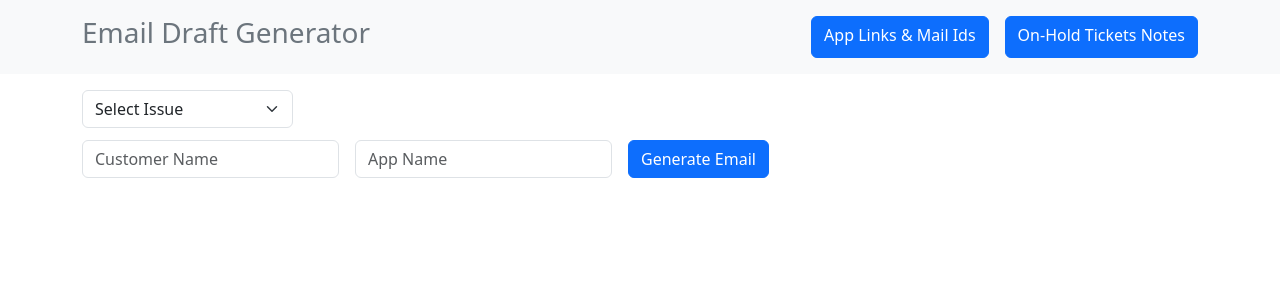
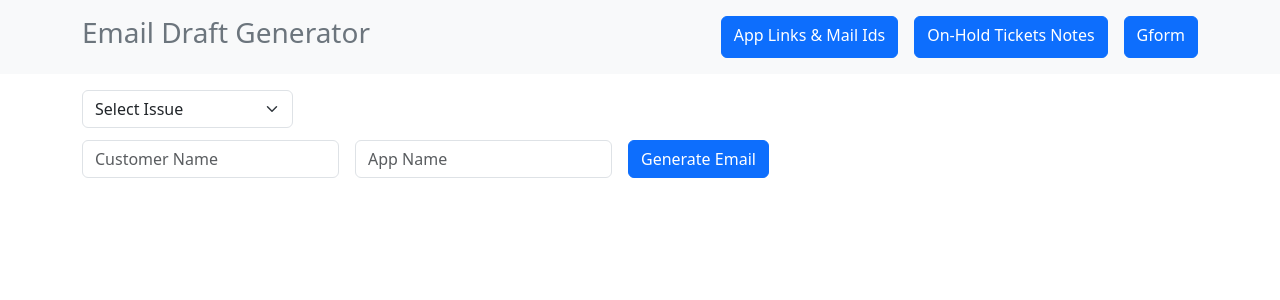
Before and after one commit to NeerajNero/emailDraftGenerator, a React (Vite) app: page / in a window 1280 px wide. Shown: the top 300 px of the page. Built offline with nearby package versions, Linux system fonts and the light colour scheme.

Commit message:
added link for navigation to autofilGform

```diff
--- a/src/components/Navbar.jsx
+++ b/src/components/Navbar.jsx
@@ -10,6 +10,7 @@ const Navbar = () => {
         <div className='d-flex gap-3'>
         <Link to='/Apps' className='btn btn-primary'>App Links & Mail Ids</Link>
         <Link to='/onhold-notes' className='btn btn-primary'>On-Hold Tickets Notes</Link>
+        <Link to='/Gform' className='btn btn-primary'>Gform</Link>
         </div>
         </div>
     </div>
```
